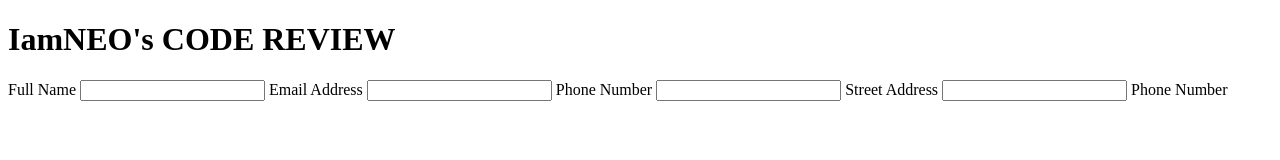
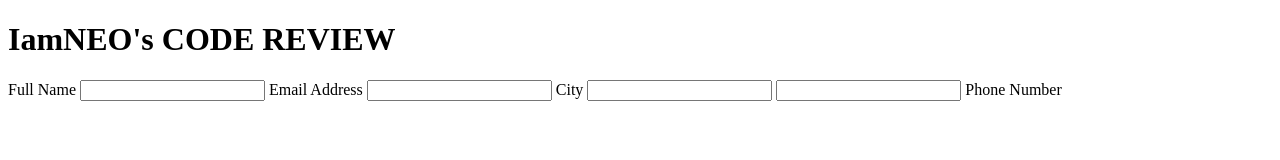
Before and after one commit to iamneo-production/bdcbefddbefea305671553bbaaaabbcbbfefone, a website: page public/index.html in a window 1280 px wide. Drawn offline with Linux system fonts and the light colour scheme.

Commit message:
Backup Commit

```diff
--- a/public/index.html
+++ b/public/index.html
@@ -19,9 +19,9 @@
     <input type="text" id="name" name="user_name" placeholder=""Required"required>
     <label>Email Address</label>
     <input type="email" id="email" name="use_email">
-    <label>Phone Number</label>
-    <input type="number" name="number">
-    <label>Street Address</label>
+    <label>City</label>
+    <input type="text" id="city" name="user_city">
+    <label> </label>
     <input type="text" name="address">
     <label>Phone Number</label>
     <input type="number" name="number>
```
